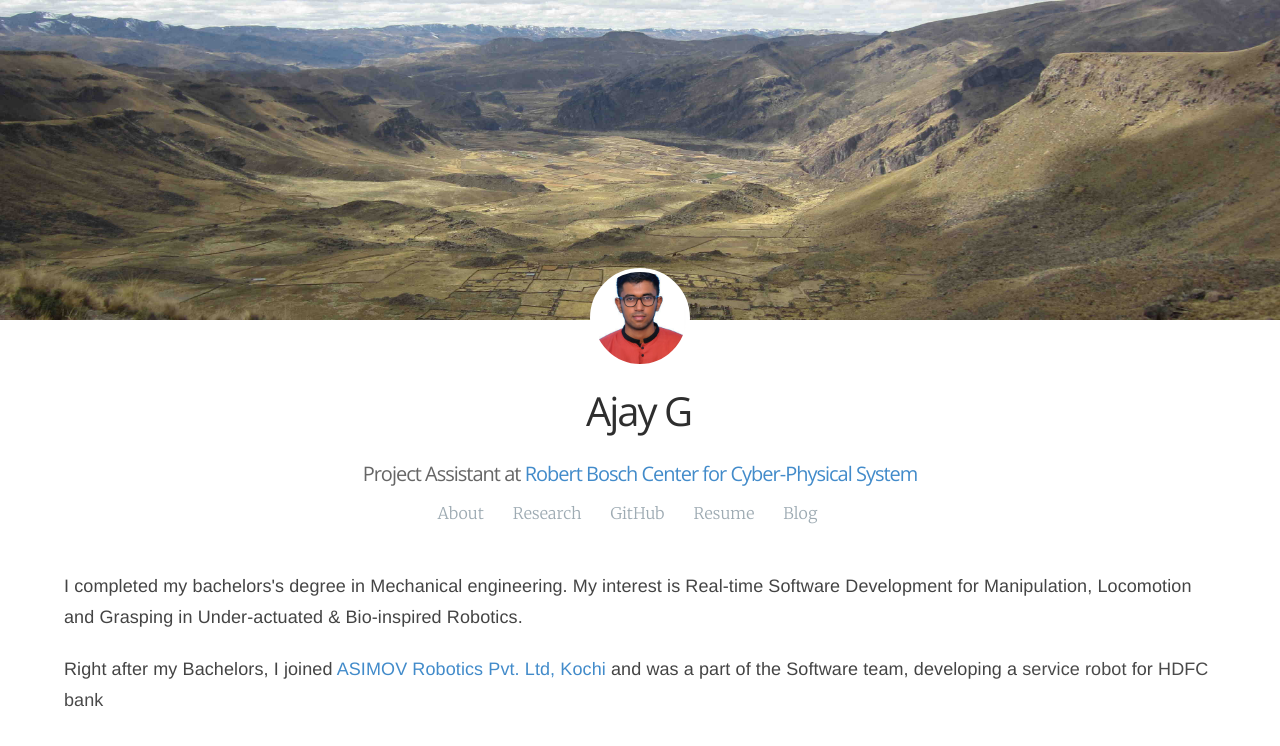
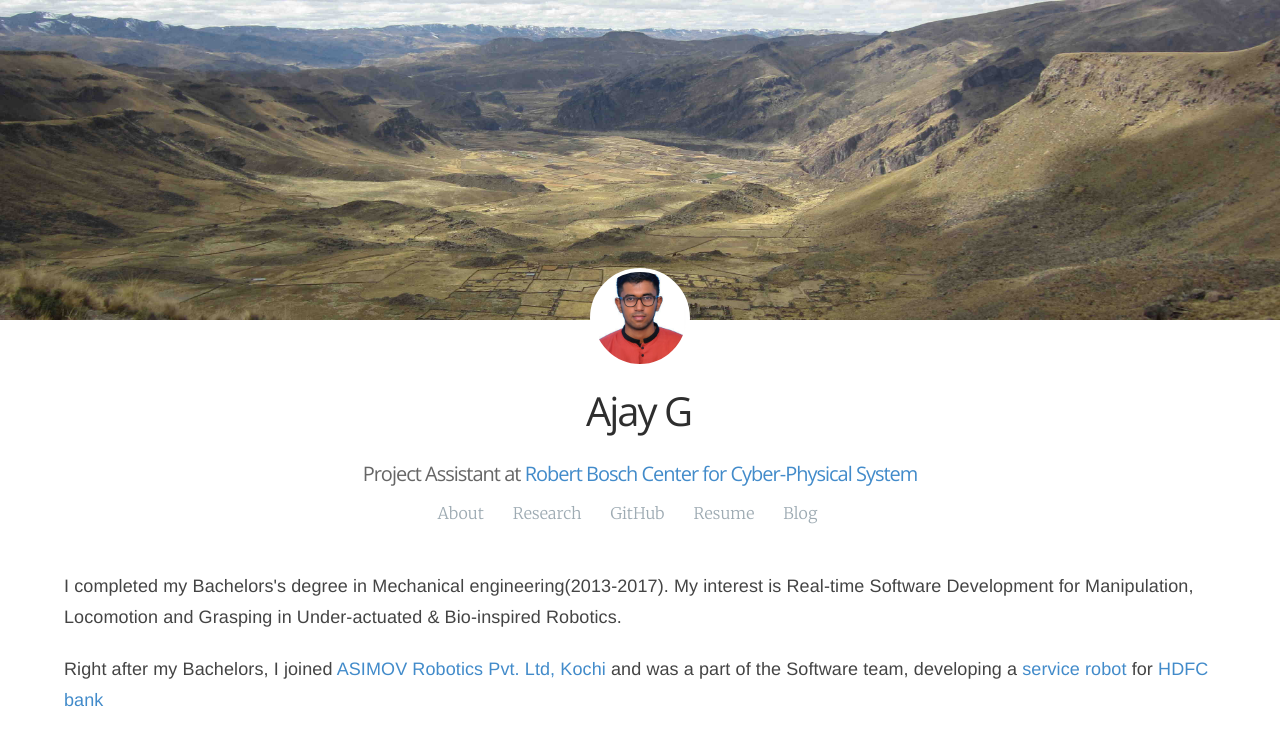
Before and after one commit to ajaygunalan/ajaygunalan.github.io, a Jekyll site: the page built from index.html, in a window 1280 px wide. Shown: the top 746 px of the page. Built offline with Jekyll 4.4.1, drawn with Linux system fonts in a browser that asks for light colours; some web fonts are replaced.

Commit message:
Update main.md

```diff
--- a/_includes/main.md
+++ b/_includes/main.md
@@ -1,7 +1,7 @@
 <p class="about-p">
-I completed my bachelors's degree in Mechanical engineering. My interest is Real-time Software Development for Manipulation, Locomotion and Grasping in Under-actuated & Bio-inspired Robotics.
+I completed my Bachelors's degree in Mechanical engineering(2013-2017). My interest is Real-time Software Development for Manipulation, Locomotion and Grasping in Under-actuated & Bio-inspired Robotics.
 </p>
 
 <p class="about-p">
-Right after my Bachelors, I joined <a href="https://www.asimovrobotics.com/" class="md-link"> ASIMOV Robotics Pvt. Ltd, Kochi </a> and was a part of the Software team, developing a <a href="https://www.youtube.com/watch?v=5vjY1c8N1rk/"> service robot </a> for <a href="https://www.hdfcbank.com/"> HDFC bank </a>
+Right after my Bachelors, I joined <a href="https://www.asimovrobotics.com/" class="md-link"> ASIMOV Robotics Pvt. Ltd, Kochi </a> and was a part of the Software team, developing a <a href="https://www.youtube.com/watch?v=5vjY1c8N1rk/" class="md-link"> service robot </a> for <a href="https://www.hdfcbank.com/" class="md-link"> HDFC bank </a>
 </p>
```
